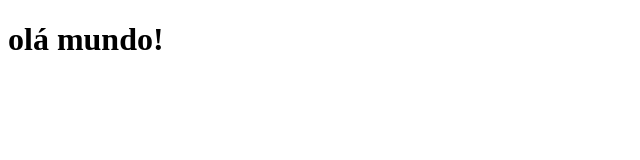
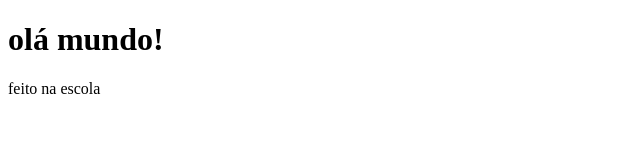
Before and after one commit to sabrinalucas234/projeto-j1, a plain HTML site: page index.html in a window 1280 px wide. Shown: the whole page, without its empty margins (0-640 px from the left). Drawn offline with Linux system fonts and the light colour scheme.

Commit message:
feito na escola

```diff
--- a/index.html
+++ b/index.html
@@ -7,5 +7,6 @@
 </head>
 <body>
     <h1>olá mundo! </h1>
+    <p>feito na escola </p>
 </body>
 </html>
```
